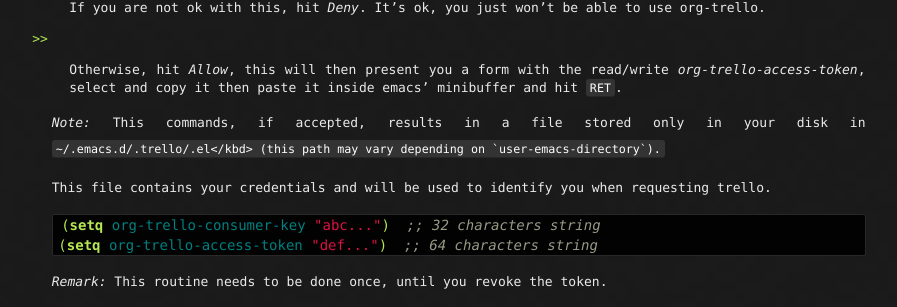
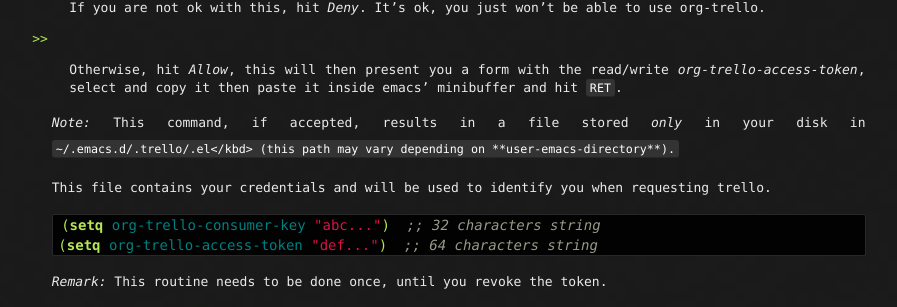
Before and after one commit to org-trello/org-trello.github.io, a Jekyll site: the page built from trello-setup.md, in a window 1280 px wide and 900 px high, scrolled down 1260 px. Shown: the part 145-452 px from the top of the window, without its empty margins (197-1094 px from the left). Built offline with Jekyll 4.4.1, drawn with Linux system fonts in a browser that asks for light colours; nearby versions of some CDN libraries; library files that are not in the unit come from our copies; Markdown is read by kramdown in place of the engine named in the settings; some of the changed text lies outside the part shown.

Commit message:
Fix typos

```diff
--- a/trello-setup.md
+++ b/trello-setup.md
@@ -38,9 +38,9 @@ It's ok, you just won't be able to use org-trello.
 *org-trello-access-token*, select and copy it then paste it inside emacs'
 minibuffer and hit <kbd>RET</kbd>.
 
-*Note:* This commands, if accepted, results in a file stored only in
+*Note:* This command, if accepted, results in a file stored *only* in
 your disk in <kbd>~/.emacs.d/.trello/<user-login>.el</kbd> (this path
-may vary depending on `user-emacs-directory`).
+may vary depending on **user-emacs-directory**).
 
 This file contains your credentials and will be used to identify you
 when requesting trello.
```
Also changed, not shown: other parts of trello-setup.md (+1 -1 lines).
